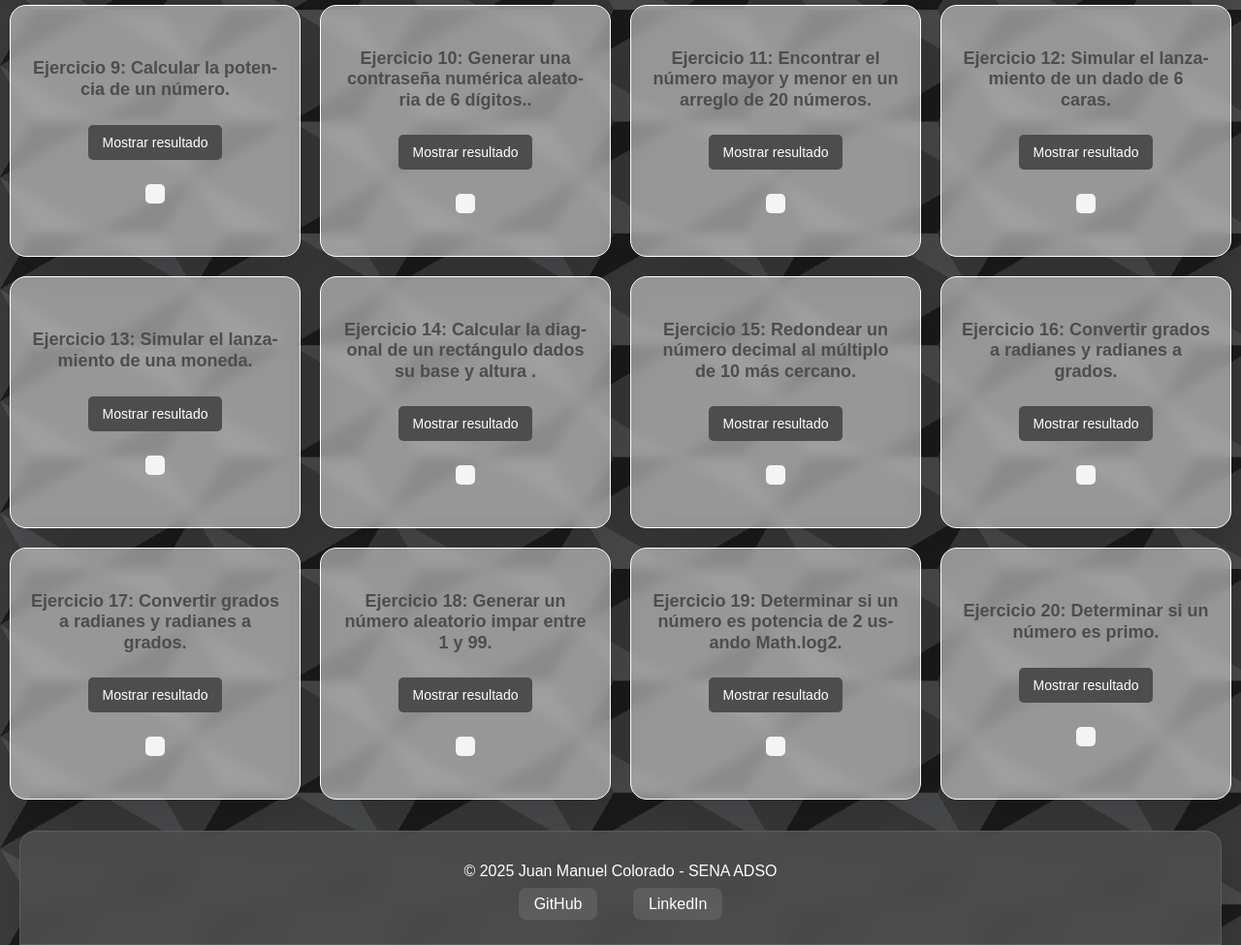
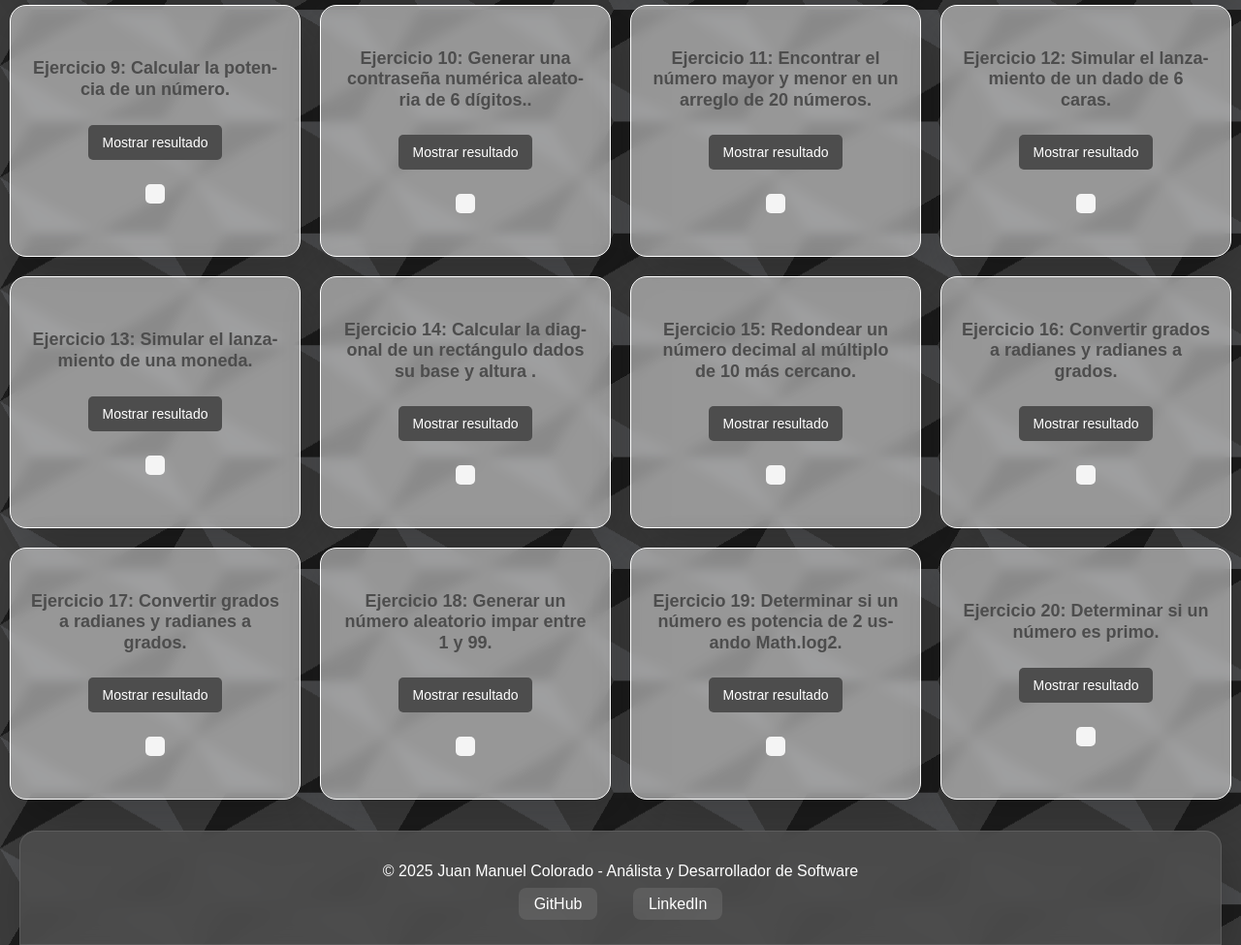
Before and after one commit to nullv1x/portfolio, a plain HTML site: page projects/01-javascript-fundamentals/index.html in a window 1280 px wide. Shown: the part 740-1715 px from the top of the page at 97% size. Drawn offline with Linux system fonts and the light colour scheme.

Commit message:
fix: Update footer description for accuracy and clarity

```diff
--- a/projects/01-javascript-fundamentals/index.html
+++ b/projects/01-javascript-fundamentals/index.html
@@ -186,7 +186,7 @@
 
     <!-- FOOTER -->
     <footer class="main-footer">
-        <p>&copy; 2025 Juan Manuel Colorado - SENA ADSO</p>
+        <p>&copy; 2025 Juan Manuel Colorado - Análista y Desarrollador de Software</p>
         <div class="social-links">
             <a href="https://github.com/nullv1x" target="_blank">GitHub</a>
             <a href="https://www.linkedin.com/in/juan-manuel-colorado-duque" target="_blank">LinkedIn</a>
```
